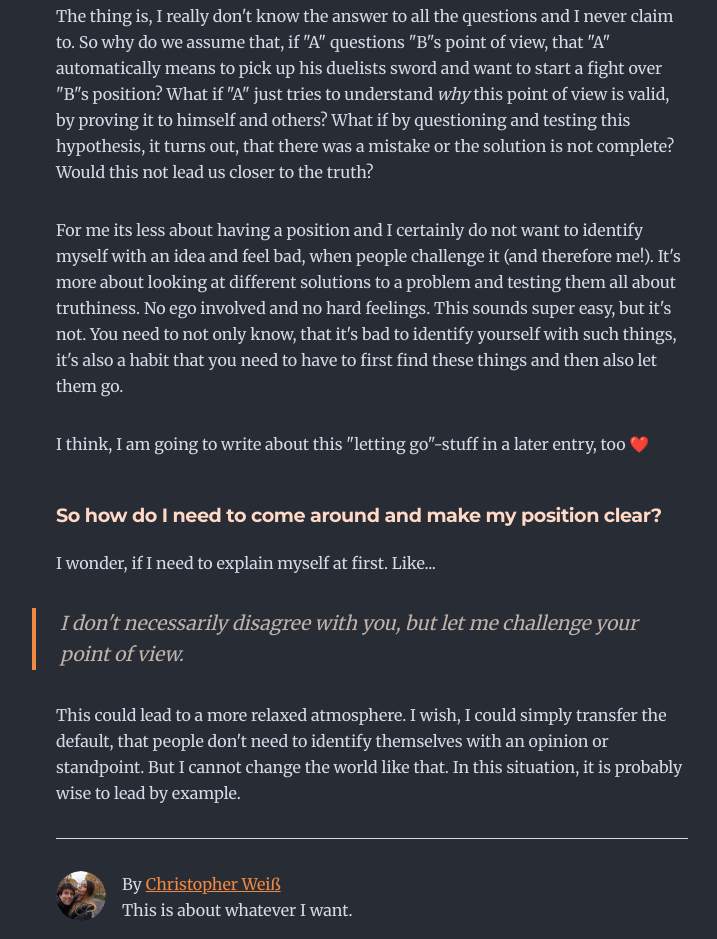
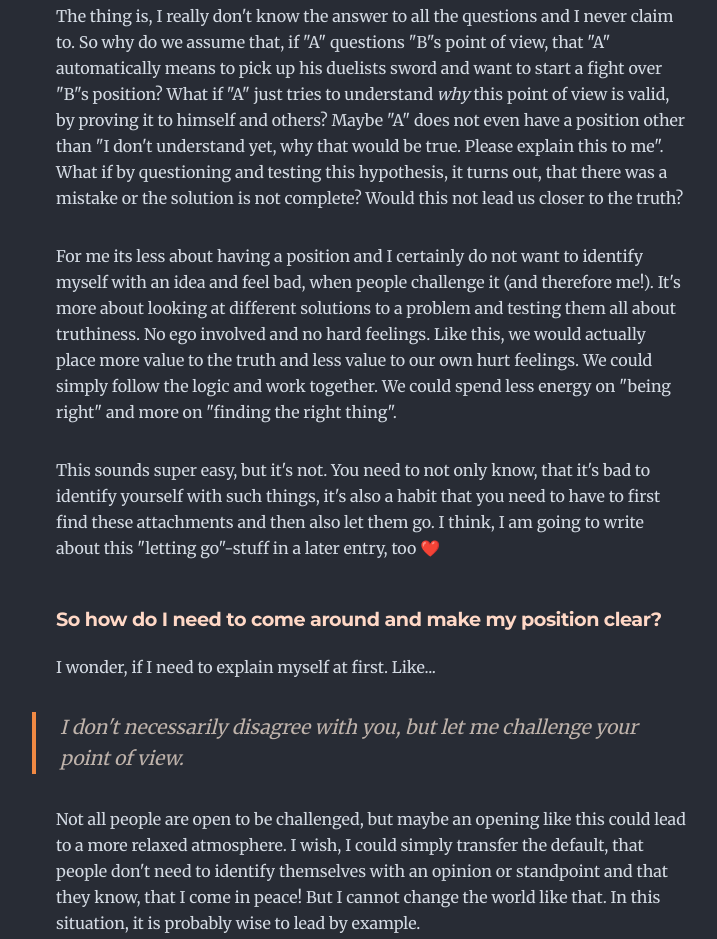
Before and after one commit to zenpi-me/blog, a Gatsby site: page /debate/ in a window 1280 px wide. Shown: the part 593-1532 px from the top of the page, without its empty margins (268-985 px from the left). Built offline with nearby package versions, Linux system fonts and the light colour scheme; Gatsby itself is replaced by a stand-in of ours.

Commit message:
correct some minor stuff in "debate"

```diff
--- a/content/blog/debate/index.md
+++ b/content/blog/debate/index.md
@@ -10,11 +10,11 @@ As the philosopher Wikipedia once said:
 
 I am not a professional debater, but I sat already in meetings. Too many of them in fact. So what I know is, if you start to question someone's point of view, you better have some nice arguments ready.
 
-The thing is, I really don't know the answer to all the questions and I never claim to. So why do we assume that, if "A" questions "B"s point of view, that "A" automatically means to pick up his duelists sword and want to start a fight over "B"s position? What if "A" just tries to understand _why_ this point of view is valid, by proving it to himself and others? What if by questioning and testing this hypothesis, it turns out, that there was a mistake or the solution is not complete? Would this not lead us closer to the truth?
+The thing is, I really don't know the answer to all the questions and I never claim to. So why do we assume that, if "A" questions "B"s point of view, that "A" automatically means to pick up his duelists sword and want to start a fight over "B"s position? What if "A" just tries to understand _why_ this point of view is valid, by proving it to himself and others? Maybe "A" does not even have a position other than "I don't understand yet, why that would be true. Please explain this to me". What if by questioning and testing this hypothesis, it turns out, that there was a mistake or the solution is not complete? Would this not lead us closer to the truth?
 
-For me its less about having a position and I certainly do not want to identify myself with an idea and feel bad, when people challenge it (and therefore me!). It's more about looking at different solutions to a problem and testing them all about truthiness. No ego involved and no hard feelings. This sounds super easy, but it's not. You need to not only know, that it's bad to identify yourself with such things, it's also a habit that you need to have to first find these things and then also let them go.
+For me its less about having a position and I certainly do not want to identify myself with an idea and feel bad, when people challenge it (and therefore me!). It's more about looking at different solutions to a problem and testing them all about truthiness. No ego involved and no hard feelings. Like this, we would actually place more value to the truth and less value to our own hurt feelings. We could simply follow the logic and work together. We could spend less energy on "being right" and more on "finding the right thing".
 
-I think, I am going to write about this "letting go"-stuff in a later entry, too ❤️
+This sounds super easy, but it's not. You need to not only know, that it's bad to identify yourself with such things, it's also a habit that you need to have to first find these attachments and then also let them go. I think, I am going to write about this "letting go"-stuff in a later entry, too ❤️
 
 ##### So how do I need to come around and make my position clear?
 
@@ -22,4 +22,4 @@ I wonder, if I need to explain myself at first. Like...
 
 > I don't necessarily disagree with you, but let me challenge your point of view.
 
-This could lead to a more relaxed atmosphere. I wish, I could simply transfer the default, that people don't need to identify themselves with an opinion or standpoint. But I cannot change the world like that. In this situation, it is probably wise to lead by example.
+Not all people are open to be challenged, but maybe an opening like this could lead to a more relaxed atmosphere. I wish, I could simply transfer the default, that people don't need to identify themselves with an opinion or standpoint and that they know, that I come in peace! But I cannot change the world like that. In this situation, it is probably wise to lead by example.
```
